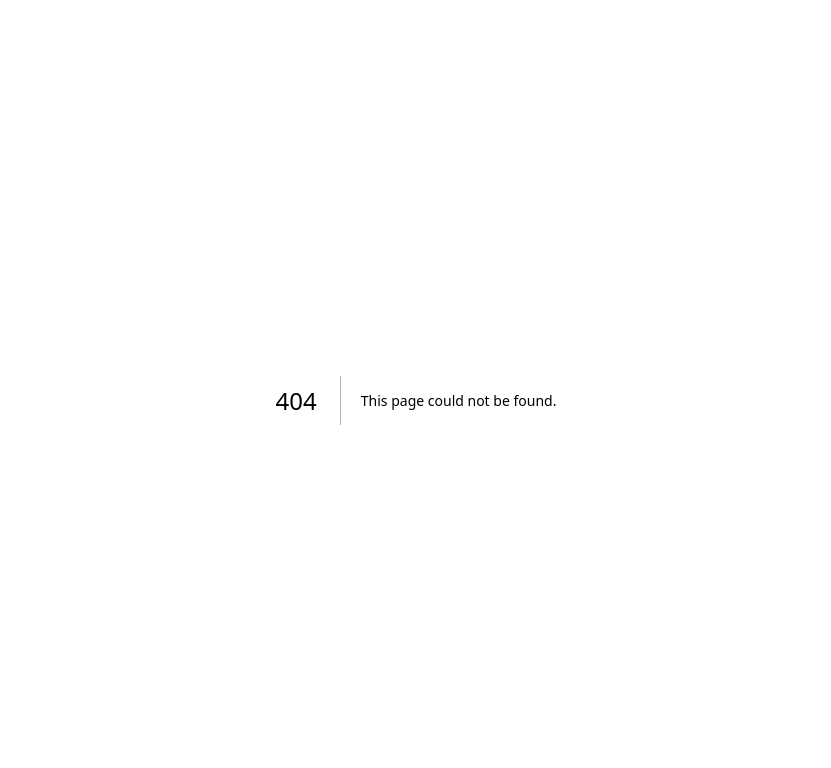
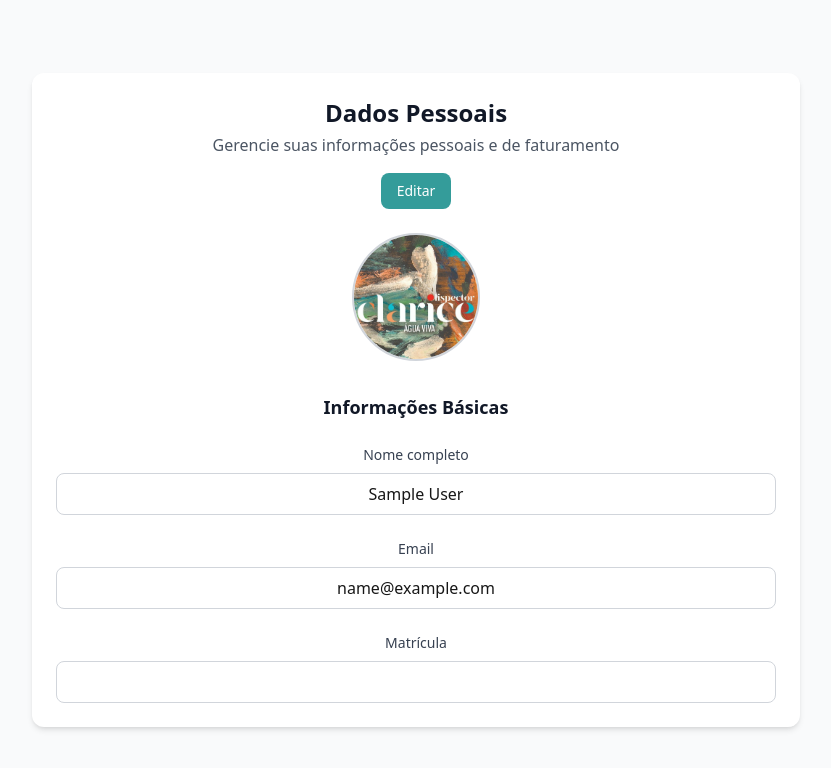
Before and after one commit to matsoaresp/projeto-next, a Next.js app: page /alunos in a window 1280 px wide. Before the commit this address had no page. Shown: the top 768 px of the page, without its empty margins (224-1055 px from the left). Built offline with nearby package versions, Linux system fonts and the light colour scheme; sample sign-in values are in the browser's storage.

Commit message:
refact/json url matricula

```diff
--- a/app/(public)/aluno-login/page.tsx
+++ b/app/(public)/aluno-login/page.tsx
@@ -66,6 +66,7 @@ export default function LoginAluno() {
          id: String(data.user.id),
         name: data.user.name,
         email: data.user.email,
+        matricula: data.user.matricula,
         role: data.role ?? "user",
         tipo: data.user.tipo ?? "aluno"
       });
--- a/app/(public)/professor-login/page.tsx
+++ b/app/(public)/professor-login/page.tsx
@@ -67,6 +67,7 @@ export default function LoginAluno() {
          id: String(data.user.id),
         name: data.user.name,
         email: data.user.email,
+        matricula: data.user.matricula,
         role: data.role ?? "user",
         tipo: data.user.tipo ?? "professor"
       })
--- /dev/null
+++ b/app/alunos/components/PacienteSection.tsx
@@ -0,0 +1,92 @@
+'use client';
+
+import { useAuth } from "@/app/shared/auth/AuthProvider";
+import { useState } from "react";
+
+export default function PacienteSection() {
+
+    const {user} = useAuth();
+    const [name, setName] = useState(user?.name || "");
+    const [email, setEmail] = useState(user?.email || "");
+    const [matricula, setMatricula] = useState(user?.matricula || "");
+
+    if (!user){
+        return
+    }
+
+  return (
+    <div className="min-h-screen flex items-center justify-center bg-gray-50">
+      <div className="w-full max-w-3xl p-6 bg-white rounded-xl shadow-md">
+
+        {/* Header */}
+        <div className="flex flex-col items-center mb-6 text-center">
+          <h1 className="text-2xl font-bold text-gray-900">
+            Dados Pessoais
+          </h1>
+          <p className="text-gray-600 mt-1">
+            Gerencie suas informações pessoais e de faturamento
+          </p>
+
+          <button className="mt-4 px-4 py-2 bg-[#349c9a] text-white rounded-lg hover:bg-[#2a8886] text-sm font-medium">
+            Editar
+          </button>
+        </div>
+
+        {/* Avatar */}
+        <div className="mb-8 flex justify-center">
+          <div className="w-32 h-32 rounded-full overflow-hidden border-2 border-gray-300">
+            <img
+              src="/capas/agua-viva.jpg"
+              alt="Avatar do paciente"
+              className="w-full h-full object-cover"
+            />
+          </div>
+        </div>
+
+        {/* Form */}
+        <div className="space-y-6">
+          <h3 className="text-lg font-semibold text-gray-900 text-center">
+            Informações Básicas
+          </h3>
+
+          <div>
+            <label className="block text-sm font-medium text-gray-700 mb-2 text-center">
+              Nome completo
+            </label>
+            <input
+              type="text"
+              value={user.name}
+              onChange={(e) => setName(e.target.value)}
+              className="w-full px-3 py-2 border border-gray-300 rounded-lg text-center"
+            />
+          </div>
+
+          <div>
+            <label className="block text-sm font-medium text-gray-700 mb-2 text-center">
+              Email
+            </label>
+            <input
+              type="email"
+              value={user.email}
+              onChange={(e) => setName(e.target.value)}
+              className="w-full px-3 py-2 border border-gray-300 rounded-lg text-center"
+            />
+          </div>
+
+          <div>
+            <label className="block text-sm font-medium text-gray-700 mb-2 text-center">
+              Matrícula
+            </label>
+            <input
+              type="text"
+              value={user.matricula}
+              onChange={(e) => setMatricula(e.target.value)}
+              className="w-full px-3 py-2 border border-gray-300 rounded-lg text-center"
+            />
+          </div>
+        </div>
+
+      </div>
+    </div>
+  );
+}
--- /dev/null
+++ b/app/alunos/page.tsx
@@ -0,0 +1,6 @@
+'use client'
+import PacienteSection from "./components/PacienteSection";
+
+export default function Page() {
+  return <PacienteSection />;
+}
--- a/app/pagina-livros/components/menu.tsx
+++ b/app/pagina-livros/components/menu.tsx
@@ -1,23 +1,24 @@
 'use client';
-import {useAuth } from "@/app/shared/auth/AuthProvider";
-import { useState} from "react";
+import { useAuth } from "@/app/shared/auth/AuthProvider";
+import { useState } from "react";
+import Link from 'next/link';
 import { useRouter } from "next/navigation";
 
 
 export const DropdownInformation = () => {
-  const {user,logout} = useAuth();
+  const { user, logout } = useAuth();
   const [open, setOpen] = useState(false);
   const router = useRouter();
 
- if (!user) {
-  return <span>Usuário não carregado</span>;
-}
+  if(!user) {
+    return <span>Usuário não carregado</span>;
+  }
 
 
-  function handleLogout () {
+  function handleLogout() {
 
-      logout();
-      router.push('aluno-login')
+    logout();
+    router.push('aluno-login')
   }
   return (
     <div className="relative inline-block text-left">
@@ -68,20 +69,30 @@ export const DropdownInformation = () => {
           {/* Lista de Links */}
           <ul className="px-2 pb-2 text-sm text-gray-700 font-medium">
             <li>
-              <a className="flex items-center w-full p-2 hover:bg-gray-100 rounded-md transition-colors" href="#">
-                <svg className="w-4 h-4 me-2 text-gray-500" xmlns="http://www.w3.org/2000/svg" fill="none" viewBox="0 0 24 24">
-                  <path stroke="currentColor" strokeWidth="2" d="M7 17v1a1 1 0 0 0 1 1h8a1 1 0 0 0 1-1v-1a3 3 0 0 0-3-3h-4a3 3 0 0 0-3 3Zm8-9a3 3 0 1 1-6 0 3 3 0 0 1 6 0Z"/>
+              <Link
+                href="/aluno-login"
+                className="flex items-center w-full p-2 hover:bg-gray-100 rounded-md transition-colors"
+              >
+                <svg
+                  className="w-4 h-4 me-2 text-gray-500"
+                  xmlns="http://www.w3.org/2000/svg"
+                  fill="none"
+                  viewBox="0 0 24 24"
+                >
+                  <path
+                    stroke="currentColor"
+                    strokeWidth="2"
+                    d="M7 17v1a1 1 0 0 0 1 1h8a1 1 0 0 0 1-1v-1a3 3 0 0 0-3-3h-4a3 3 0 0 0-3 3Zm8-9a3 3 0 1 1-6 0 3 3 0 0 1 6 0Z"
+                  />
                 </svg>
                 Conta
-              </a>
+              </Link>
             </li>
-
-
 
             <li>
               <a className="flex items-center w-full p-2 hover:bg-gray-100 rounded-md transition-colors" href="#">
                 <svg className="w-4 h-4 me-2 text-gray-500" xmlns="http://www.w3.org/2000/svg" fill="none" viewBox="0 0 24 24">
-                  <path stroke="currentColor" strokeLinecap="round" strokeLinejoin="round" strokeWidth="2" d="M12 5.365V3m0 2.365a5.338 5.338 0 0 1 5.133 5.368v1.8c0 2.386 1.867 2.982 1.867 4.175 0 .593 0 1.292-.538 1.292H5.538C5 18 5 17.301 5 16.708c0-1.193 1.867-1.789 1.867-4.175v-1.8A5.338 5.338 0 0 1 12 5.365ZM8.733 18c.094.852.306 1.54.944 2.112a3.48 3.48 0 0 0 4.646 0c.638-.572 1.236-1.26 1.33-2.112h-6.92Z"/>
+                  <path stroke="currentColor" strokeLinecap="round" strokeLinejoin="round" strokeWidth="2" d="M12 5.365V3m0 2.365a5.338 5.338 0 0 1 5.133 5.368v1.8c0 2.386 1.867 2.982 1.867 4.175 0 .593 0 1.292-.538 1.292H5.538C5 18 5 17.301 5 16.708c0-1.193 1.867-1.789 1.867-4.175v-1.8A5.338 5.338 0 0 1 12 5.365ZM8.733 18c.094.852.306 1.54.944 2.112a3.48 3.48 0 0 0 4.646 0c.638-.572 1.236-1.26 1.33-2.112h-6.92Z" />
                 </svg>
                 Empréstimos
               </a>
@@ -90,10 +101,10 @@ export const DropdownInformation = () => {
             <hr className="my-1 border-gray-200" />
 
             <li
-            onClick={handleLogout}>
+              onClick={handleLogout}>
               <a href="#" className="flex items-center w-full p-2 text-red-600 hover:bg-red-50 rounded-md transition-colors">
                 <svg className="w-4 h-4 me-2" xmlns="http://www.w3.org/2000/svg" fill="none" viewBox="0 0 24 24">
-                  <path stroke="currentColor" strokeLinecap="round" strokeLinejoin="round" strokeWidth="2" d="M20 12H8m12 0-4 4m4-4-4-4M9 4H7a3 3 0 0 0-3 3v10a3 3 0 0 0 3 3h2"/>
+                  <path stroke="currentColor" strokeLinecap="round" strokeLinejoin="round" strokeWidth="2" d="M20 12H8m12 0-4 4m4-4-4-4M9 4H7a3 3 0 0 0-3 3v10a3 3 0 0 0 3 3h2" />
                 </svg>
                 Sair
               </a>
--- a/app/shared/auth/AuthProvider.tsx
+++ b/app/shared/auth/AuthProvider.tsx
@@ -7,6 +7,7 @@ interface User {
   id: string;
   name: string;
   email: string;
+  matricula: string;
   tipo: "aluno" | "professor";
 }
 
```
